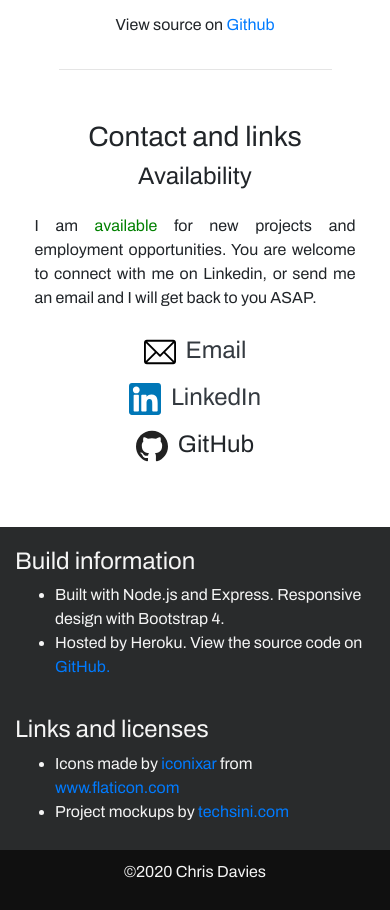
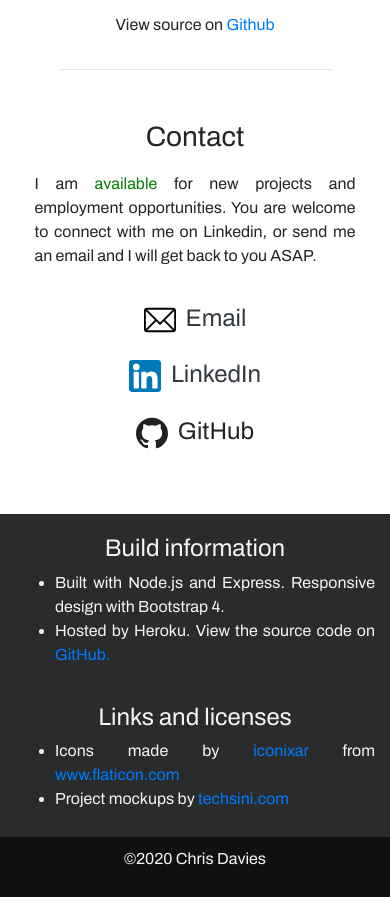
Before and after one commit to abacobob/portfolio-site, a website: page public/index.html in a window 390 px wide. Shown: the part 1975-2885 px from the top of the page. Drawn offline with nearby package versions, Linux system fonts and the light colour scheme.

Commit message:
restyling of footer and contact section

```diff
--- a/public/index.html
+++ b/public/index.html
@@ -123,34 +123,40 @@
 
     <div id = 'contactSection'>
         <div class = 'sectionHead'>
-        <h3>Contact and links</h3>
-
+          <h3>Contact</h3>
         </div>
       <div class = 'container'>
         <div class = 'row'>
-        <div class = 'col-sm-6'>
-          <h4 class = 'sectionHead'>Availability</h4>
-          <br>
+
+          <div class = 'col-lg-6 contactPoint'>
            <p class = 'text-justify'>I am <span id = 'availability'>available</span> for new projects and employment opportunities.
             You are welcome to connect with me on Linkedin, or send me an email and I will get back to you ASAP.</p>
           </div>
-        <div class = 'col-sm-6'>
-        <div class = 'contactPoint' >
+
+          <div class = 'col-lg-2 contactPoint'>
+
             <a href="mailto:oowdeck@yahoo.co.uk" class = 'text-dark'><img src="./icons/svg/004-email.svg" alt="email icon" srcset=""></a>
             <h4> <a href="mailto:oowdeck@yahoo.co.uk" class = 'text-dark'>Email</a></h4>
+
           </div>
-        <div class = 'contactPoint'>
+
+          <div class = 'col-lg-2 contactPoint'>
+
             <a href="https://www.linkedin.com/in/chris-davies-819113186/"  target='blank' class = 'text-dark'><img src="./icons/svg/005-linkedin.svg" alt="linkedin icon" srcset=""></a>
             <h4><a href="https://www.linkedin.com/in/chris-davies-819113186/"  target='blank' class = 'text-dark'>LinkedIn</a></h4>
+
           </div>
-        <div class = 'contactPoint'>
+
+        <div class = 'col-lg-2 contactPoint'>
+
           <a href="https://github.com/abacobob" target='blank' class = 'text-dark'><img src="./icons/svg/006-github.svg" alt="github icon" srcset=""></a>
           <h4><a href="https://github.com/abacobob" target='blank' class = 'text-dark'></a>GitHub</a></h4>
+
         </div>
       </div>
     </div>
   </div>
-    </div>
+
 
 
 
@@ -159,18 +165,18 @@
 
         <div class = 'row'>
 
-          <div class = 'footerInfo col-md-6 text-left'>
-            <h5>Build information</h5>
-            <ul>
+          <div class = 'footerInfo col-md-6'>
+            <h5 class = 'text-center'>Build information</h5>
+            <ul class = 'text-justify'>
               <li>Built with Node.js and Express. Responsive design with Bootstrap 4.</li>
-              <li>Hosted by Heroku. View the source code on <a href="https://github.com/abacobob/portfolio-site"> GitHub. </a></li>
+              <li>Hosted by Heroku. View the source code on <a href="https://github.com/abacobob/portfolio-site" target="blank"> GitHub. </a></li>
             </ul>
           </div>
-          <div class = 'footerInfo col-md-6 text-left'>
-            <h5>Links and licenses</h5>
-            <ul>
-              <li> Icons made by <a href="https://www.flaticon.com/authors/iconixar" title="iconixar">iconixar</a> from <a href="https://www.flaticon.com/" title="Flaticon">www.flaticon.com</a></li>
-              <li>Project mockups by <a href="http://techsini.com/multi-mockup/index.php">techsini.com</a> </li>
+          <div class = 'footerInfo col-md-6'>
+            <h5 class = 'text-center' >Links and licenses</h5>
+            <ul class = 'text-justify'>
+              <li> Icons made by <a href="https://www.flaticon.com/authors/iconixar" title="iconixar" target="blank">iconixar</a> from <a href="https://www.flaticon.com/" title="Flaticon" target="blank">www.flaticon.com</a></li>
+              <li>Project mockups by <a href="http://techsini.com/multi-mockup/index.php" target="blank">techsini.com</a> </li>
             </ul>
             </div>
         </div>
--- a/public/style.css
+++ b/public/style.css
@@ -140,6 +140,7 @@ background: transparent;
     display: flex;
     margin: 10px auto;
     justify-content: center;
+
 }
 
 .contactPoint img{
```
Lines whose indentation alone changed are shown as unchanged.
